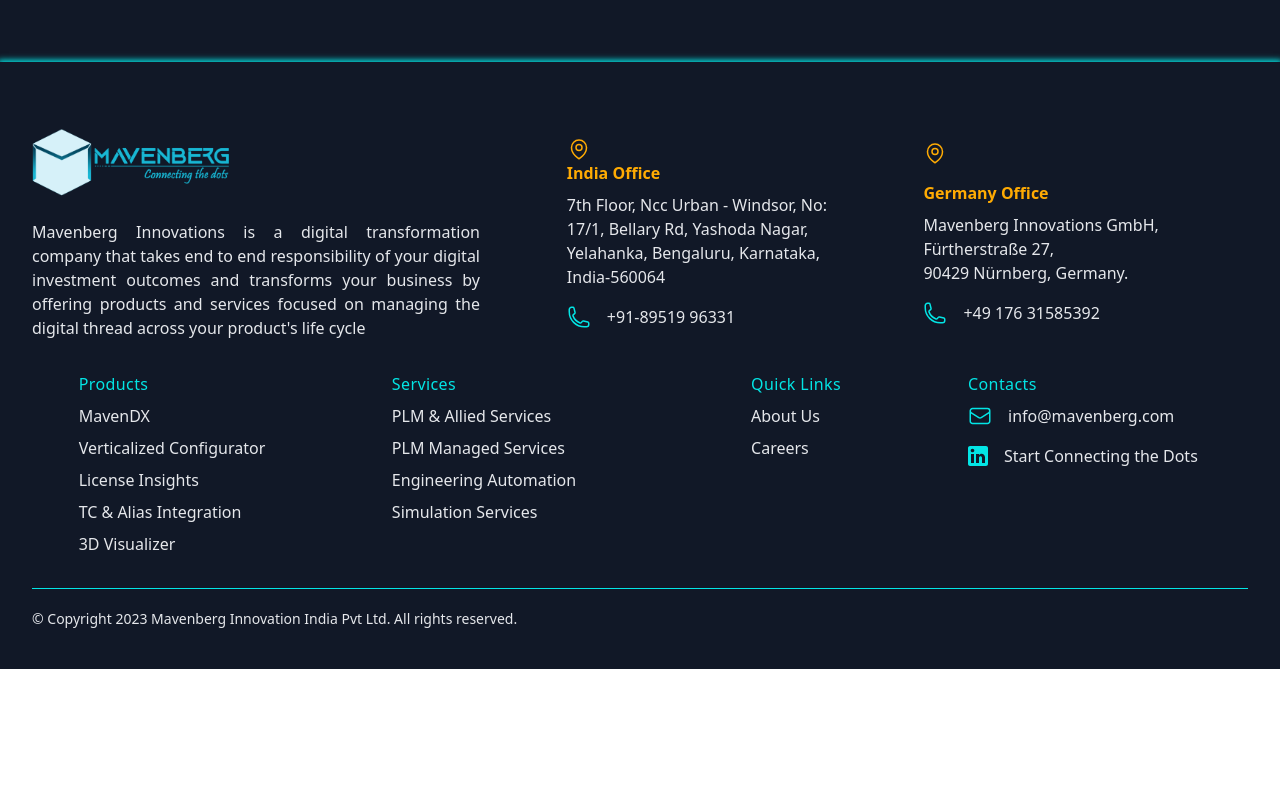
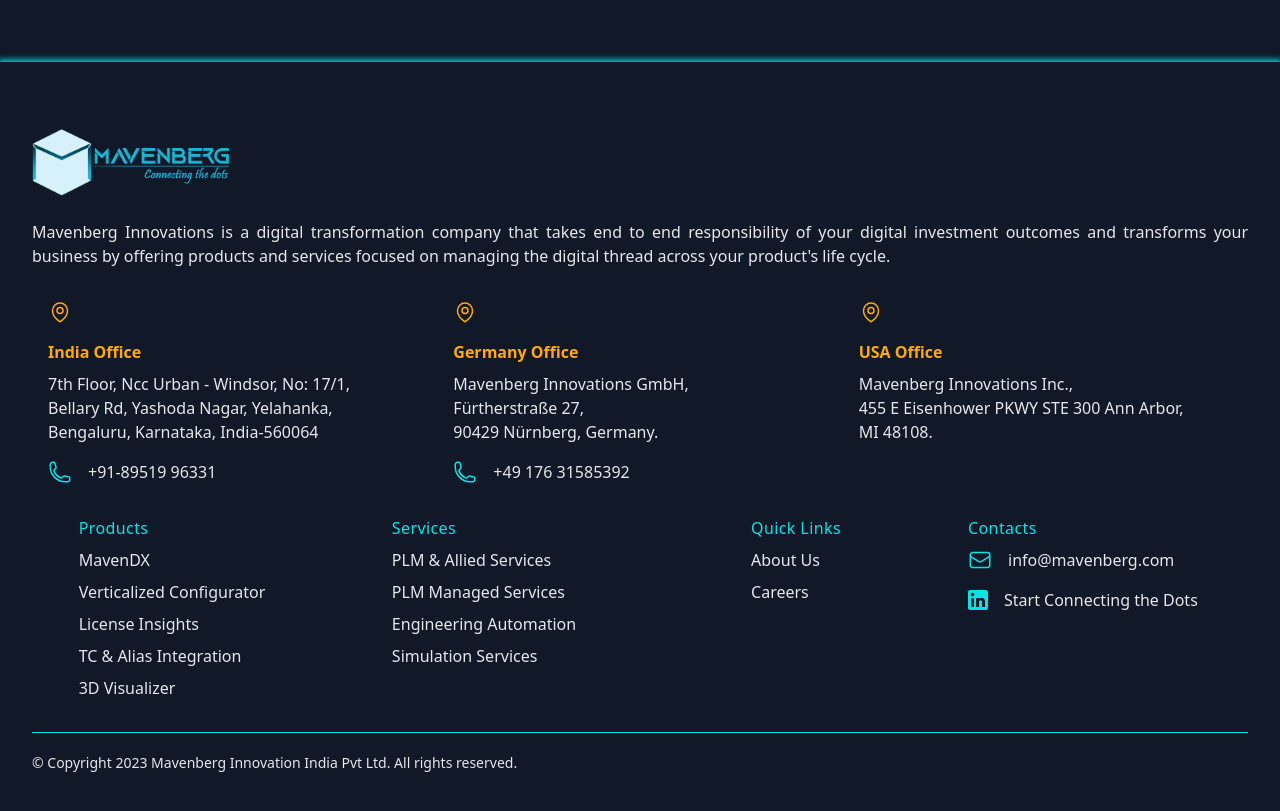
Before and after one commit to akash-tqb/Mavenberg, a Next.js app: page / in a window 1280 px wide. Shown: the part 3380-4191 px from the top of the page. Before the commit the page ends 4049 px from the top, so only its background shows below. Built offline with nearby package versions, Linux system fonts and the light colour scheme.

Commit message:
US address added

```diff
--- a/sections/footer.tsx
+++ b/sections/footer.tsx
@@ -6,7 +6,7 @@
     <div className="bg-maven-bg nav-shadow" id="footer">
       <div className="px-4 pt-16 mx-auto sm:max-w-xl md:max-w-full lg:max-w-screen-xl md:px-24 lg:px-8">
         <div className="grid grid-cols-1 gap-5 lg:gap-8 mb-8 lg:grid-cols-7">
-          <div className="md:max-w-md lg:col-span-3">
+          <div className="lg:col-span-7">
             <a
               href="/"
               aria-label="Go home"
@@ -22,13 +22,13 @@
                 />
               </div>
             </a>
-            <div className="mt-4 lg:max-w-md">
+            <div className="mt-4 lg:w-full">
               <p className="text-maven-white text-justify">
                 Mavenberg Innovations is a digital transformation company that
                 takes end to end responsibility of your digital investment
                 outcomes and transforms your business by offering products and
                 services focused on managing the digital thread across your
-                product's life cycle
+                product's life cycle.
               </p>
               {/* <p className="mt-4 text-sm text-maven-white">
                   Eaque ipsa quae ab illo inventore veritatis et quasi
@@ -36,13 +36,15 @@
                 </p> */}
             </div>
           </div>
-          <div
-
-            className="flex flex-col lg:justify-center gap-4 lg:col-span-2 text-maven-orange transition-colors duration-300 hover:text-teal-accent-400"
+        </div>
+        <div className="grid grid-cols-1 gap-5 lg:gap-8 mb-8 lg:grid-cols-6 lg:px-4">
+          <div className="flex flex-col lg:justify-center gap-4 lg:col-span-2 text-maven-orange transition-colors duration-300 hover:text-teal-accent-400">
+            <Link
+              href="https://goo.gl/maps/wVDifbMbenai2cBP6"
+              target="_blank"
+              rel="noopener noreferrer"
+              className="flex flex-col gap-4"
             >
-            <Link  href="https://goo.gl/maps/wVDifbMbenai2cBP6"
-            target="_blank"
-            rel="noopener noreferrer">
               <svg
                 xmlns="http://www.w3.org/2000/svg"
                 fill="none"
@@ -63,7 +65,9 @@
                 />
               </svg>
               <div className="flex flex-col gap-2 w-11/12">
-              <h1 className="text-maven-orange font-semibold">India Office</h1>
+                <h1 className="text-maven-orange font-semibold">
+                  India Office
+                </h1>
                 <p className="text-maven-white transition-colors duration-300">
                   7th Floor, Ncc Urban - Windsor, No: 17/1, Bellary Rd, Yashoda
                   Nagar, Yelahanka, Bengaluru, Karnataka, India-560064
@@ -94,10 +98,7 @@
               </p>
             </Link>
           </div>
-          <div
-
-            className="flex flex-col gap-4 lg:justify-center lg:col-span-2 text-maven-orange transition-colors duration-300 hover:text-teal-accent-400"
-          >
+          <div className="flex flex-col gap-4 lg:justify-center lg:col-span-2 text-maven-orange transition-colors duration-300 hover:text-teal-accent-400">
             <svg
               xmlns="http://www.w3.org/2000/svg"
               fill="none"
@@ -122,7 +123,10 @@
                 Germany Office
               </h1>
               <p className="text-maven-white transition-colors duration-300">
-                Mavenberg Innovations GmbH,<br/>Fürtherstraße 27,<br />
+                Mavenberg Innovations GmbH,
+                <br />
+                Fürtherstraße 27,
+                <br />
                 90429 Nürnberg, Germany.
               </p>
             </div>
@@ -149,6 +153,62 @@
                 +49 176 31585392
               </p>
             </Link>
+          </div>
+          <div className="flex flex-col gap-4 lg:col-span-2 text-maven-orange transition-colors duration-300 hover:text-teal-accent-400">
+            <svg
+              xmlns="http://www.w3.org/2000/svg"
+              fill="none"
+              viewBox="0 0 24 24"
+              strokeWidth="1.5"
+              stroke="currentColor"
+              className="w-6 h-6"
+            >
+              <path
+                strokeLinecap="round"
+                strokeLinejoin="round"
+                d="M15 10.5a3 3 0 11-6 0 3 3 0 016 0z"
+              />
+              <path
+                strokeLinecap="round"
+                strokeLinejoin="round"
+                d="M19.5 10.5c0 7.142-7.5 11.25-7.5 11.25S4.5 17.642 4.5 10.5a7.5 7.5 0 1115 0z"
+              />
+            </svg>
+            <div className="flex flex-col gap-2 w-11/12">
+              <h1 className="text-maven-orange font-semibold">
+                USA Office
+              </h1>
+              <p className="text-maven-white transition-colors duration-300">
+                Mavenberg Innovations Inc.,
+                <br />
+                455 E Eisenhower PKWY STE 300 Ann Arbor,
+                <br />
+                MI 48108.
+              </p>
+            </div>
+            {/* <Link
+              href="tel:+4917631585392"
+              className="flex flex-row space-x-4 text-maven-blue transition-colors duration-300 hover:text-teal-accent-400"
+            >
+              <svg
+                xmlns="http://www.w3.org/2000/svg"
+                fill="none"
+                viewBox="0 0 24 24"
+                strokeWidth="1.5"
+                stroke="currentColor"
+                className="w-6 h-6"
+              >
+                <path
+                  strokeLinecap="round"
+                  strokeLinejoin="round"
+                  d="M2.25 6.75c0 8.284 6.716 15 15 15h2.25a2.25 2.25 0 002.25-2.25v-1.372c0-.516-.351-.966-.852-1.091l-4.423-1.106c-.44-.11-.902.055-1.173.417l-.97 1.293c-.282.376-.769.542-1.21.38a12.035 12.035 0 01-7.143-7.143c-.162-.441.004-.928.38-1.21l1.293-.97c.363-.271.527-.734.417-1.173L6.963 3.102a1.125 1.125 0 00-1.091-.852H4.5A2.25 2.25 0 002.25 4.5v2.25z"
+                />
+              </svg>
+
+              <p className="text-maven-white font-medium leading-6 transition-colors duration-300 ">
+                +49 176 31585392
+              </p>
+            </Link> */}
           </div>
         </div>
         <div className="grid grid-cols-1 gap-5 md:grid-cols-2 lg:gap-8 lg:grid-cols-4 mb-8">
```
Lines whose indentation alone changed are shown as unchanged.
